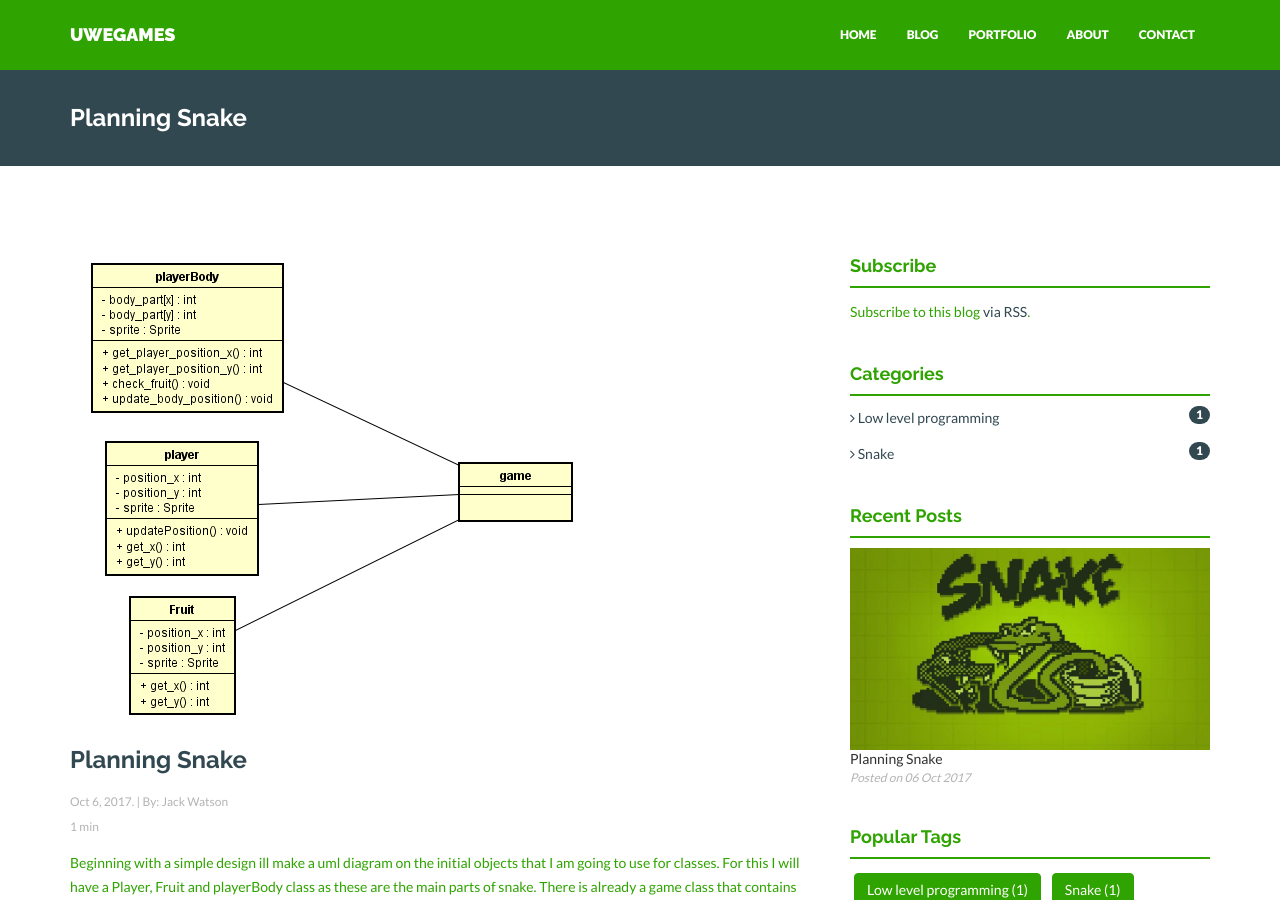
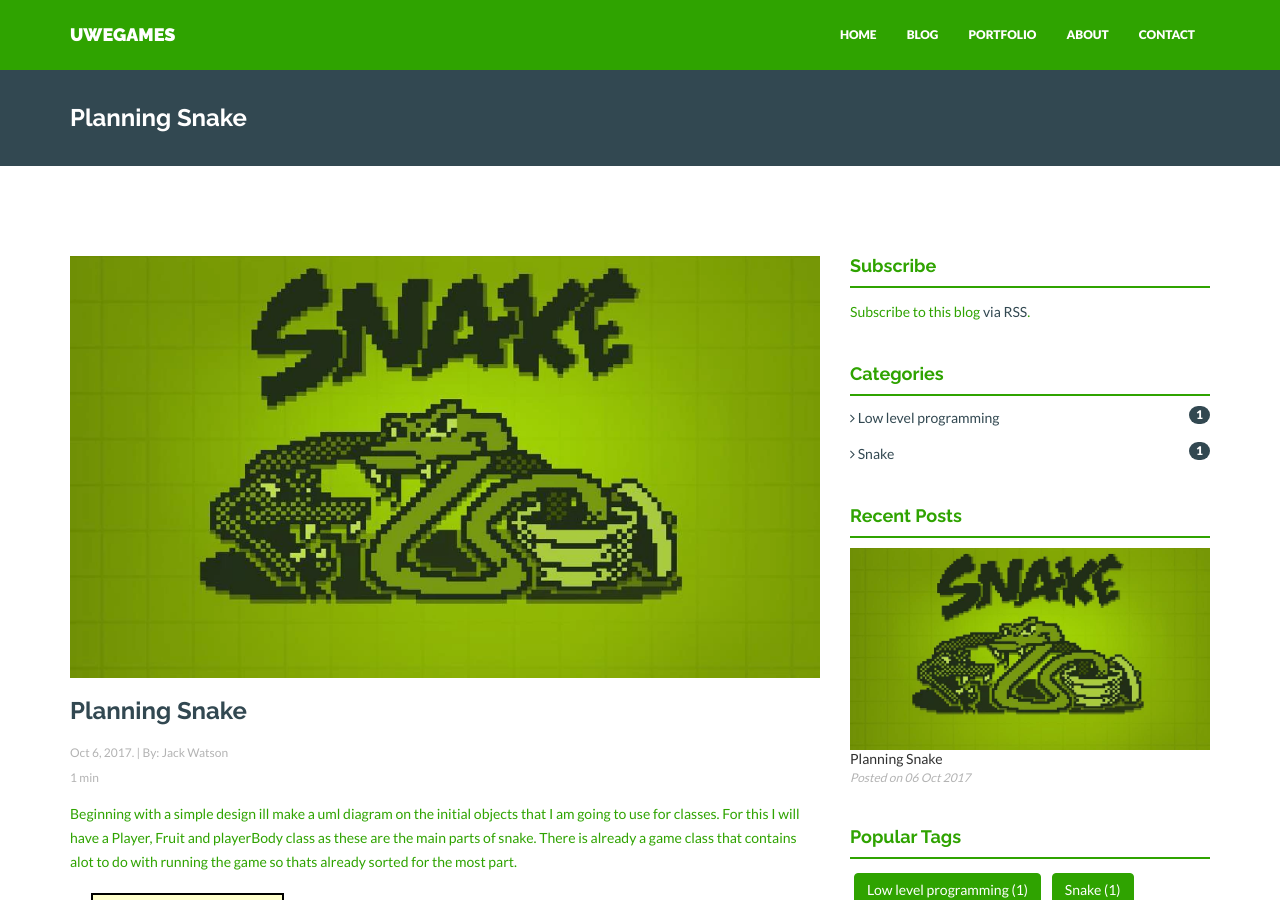
Before and after one commit to JackW8335/JackW8335.github.io, a Jekyll site: the page built from _posts/2017-10-06-Snake.markdown, in a window 1280 px wide and 900 px high. Built offline with Jekyll 4.4.1, drawn with Linux system fonts in a browser that asks for light colours; nearby versions of some CDN libraries.

Commit message:
Update 2017-10-06-Snake.markdown

```diff
--- a/_posts/2017-10-06-Snake.markdown
+++ b/_posts/2017-10-06-Snake.markdown
@@ -7,11 +7,10 @@
 - Low Level Programming             #important: leave this here
 - Snake
 img: snake.jpg       #place image (850x450) with this name in /assets/img/blog/
-img: snakeUML.png
 thumb: snake.jpg    #place thumbnail (70x70) with this name in /assets/img/blog/thumbs/
 ---
 
 <!--more-->
 Beginning with a simple design ill make a uml diagram on the initial objects that I am going to use for classes. For this I will have a Player, Fruit and playerBody class as these are the main parts of snake. There is already a game class that contains alot to do with running the game so thats already sorted for the most part.
 
-![](https://github.com/JackW8335/JackW8335.github.io/blob/master/assets/img/blog/snakeUML.png)
+![UML](https://github.com/JackW8335/JackW8335.github.io/blob/master/assets/img/blog/snakeUML.png)
```
